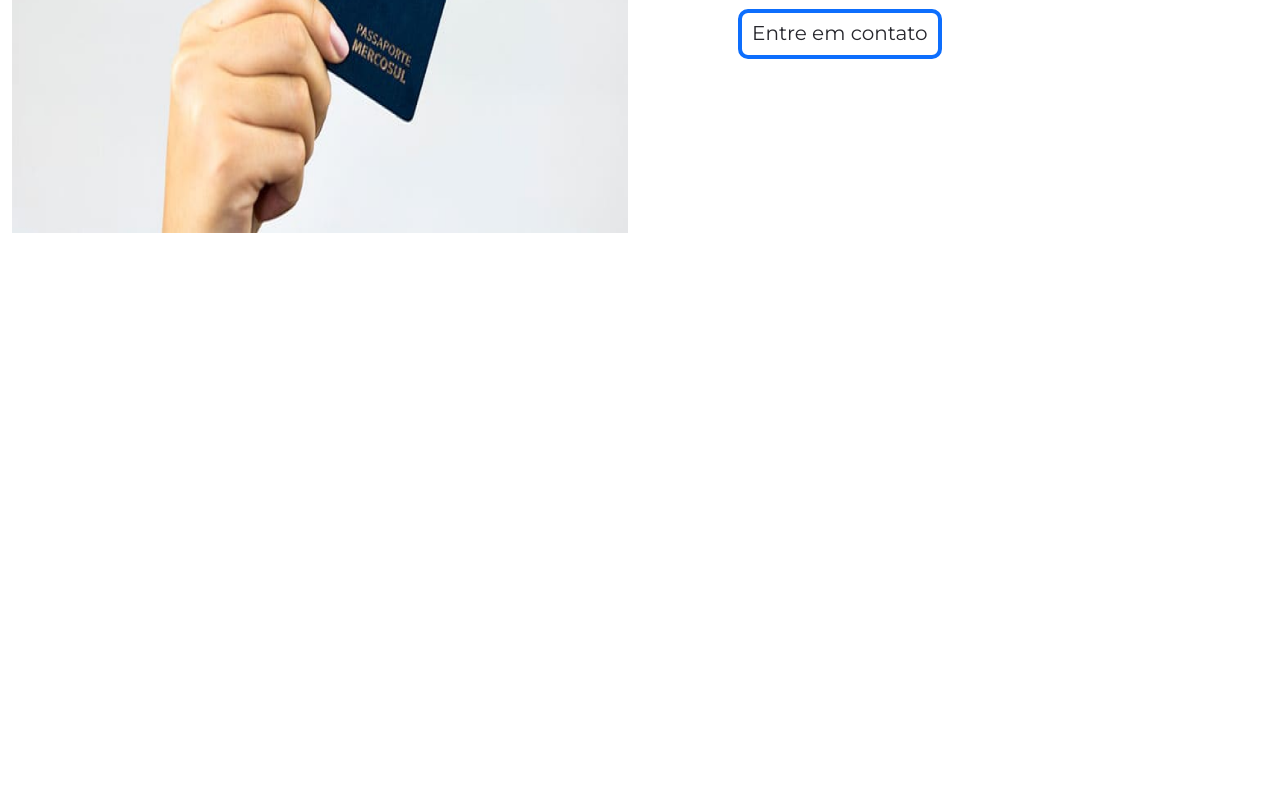
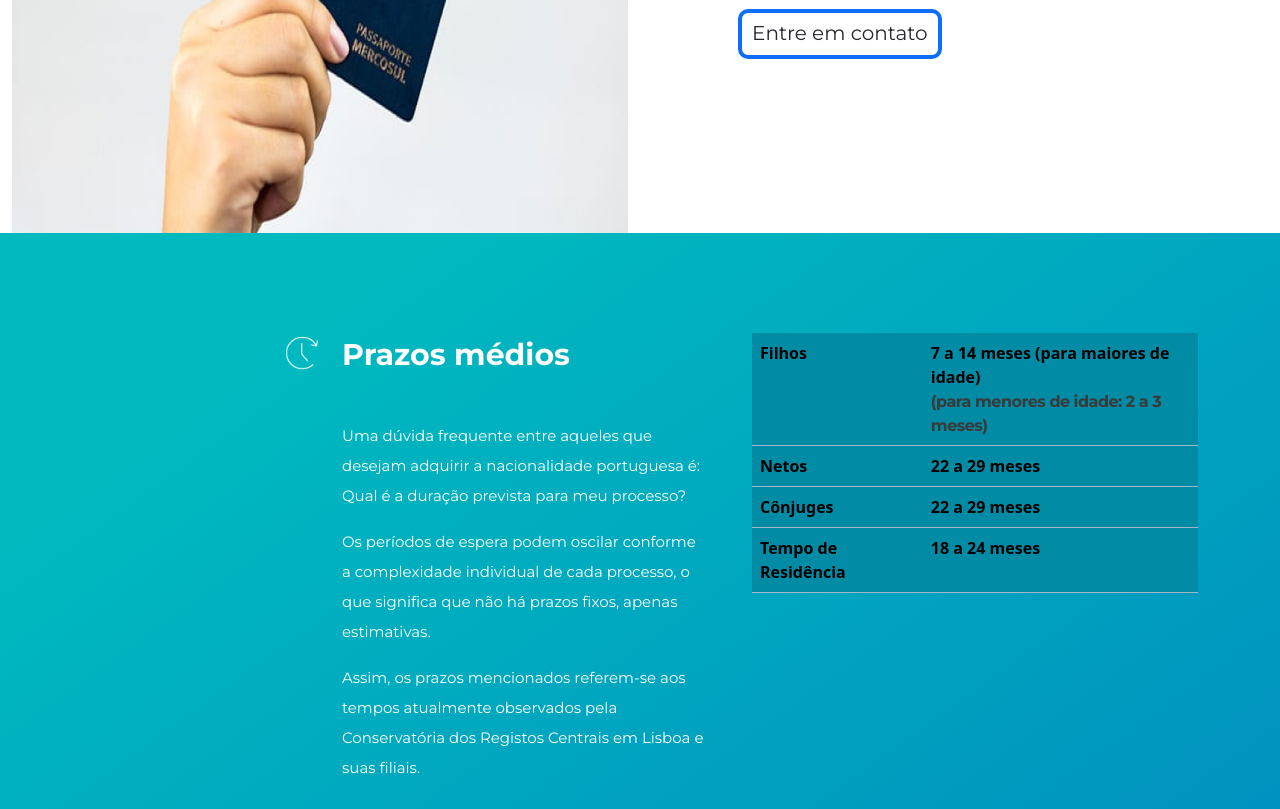
Before and after one commit to RaxonRafi/dreams, a plain HTML site: page nacionalidade-portuguesa.html in a window 1280 px wide. Shown: the part 2579-3388 px from the top of the page. Before the commit the page ends 2812 px from the top, so only its background shows below. Drawn offline with nearby package versions, Linux system fonts and the light colour scheme.

Commit message:
new section

```diff
--- a/css/style.css
+++ b/css/style.css
@@ -312,3 +312,47 @@ background: linear-gradient(93.68deg, #008FBF 6.37%, #00B9BF 100.01%);
     color:  #27272D;
 
 }
+.avg-deadlines{
+
+    background: linear-gradient(144.31deg, #00B9BF 20.9%, #008FBF 106.96%);
+
+}
+.design-sem-1 img{
+    height: 40px;
+    width: 40px;
+}
+.design-sem1-text .heading-span{
+
+    font-family: Montserrat;
+    font-size: 30px;
+    font-weight: 800;
+    line-height: 24px;
+    letter-spacing: 0em;
+    text-align: left;
+    color: #FFFFFF;
+
+
+}
+.design-sem1-text{
+    margin: 10px 20px;
+
+}
+.design-sem1-p{
+    padding-top: 50px;
+
+
+}
+.design-sem1-p , p{
+    text-align: left;
+    font-family: Montserrat;
+    font-size: 15px;
+    font-weight: 400;
+    line-height: 30px;
+    letter-spacing: 0em;
+    text-align: left;
+    color: #FFFFFF;
+
+}
+.table-primary {
+    --bs-table-bg: #028ba5 !important;
+}
--- a/nacionalidade-portuguesa.html
+++ b/nacionalidade-portuguesa.html
@@ -208,6 +208,64 @@
 
       </div>
     </div>
+    <div class="container-fluid avg-deadlines">
+        <div class="container">
+          <div class="row" style="
+          padding-left: 200px;
+          padding-top: 100px;">
+            <div class="col-md-6 d-flex">
+
+              <div class="design-sem-1">
+                <img src="./images/Design sem nome 1.png" alt="">
+              </div>
+              <div class="design-sem1-text">
+                <span class="heading-span">Prazos médios</span>
+                <p class="design-sem1-p">
+
+                  Uma dúvida frequente entre aqueles que desejam adquirir a nacionalidade portuguesa é: Qual é a duração prevista para meu processo?
+
+                 <p> Os períodos de espera podem oscilar conforme a complexidade individual de cada processo, o que significa que não há prazos fixos, apenas estimativas.</p>
+
+                 <p> Assim, os prazos mencionados referem-se aos tempos atualmente observados pela Conservatória dos Registos Centrais em Lisboa e suas filiais.</p>
+                </p>
+              </div>
+
+            </div>
+            <div class="col-md-6">
+              <div class="table-responsive">
+                <table class="table table-primary" border="0px">
+
+                  <tbody>
+                    <tr>
+                      <tr>
+                        <th scope="row">Filhos</th>
+                        <td scope="col"><b>7 a 14 meses (para maiores de
+                          idade)</b><br>
+                        <span>(para menores de idade: 2 a 3 meses)</span></td>
+
+                      </tr>
+                      <th scope="row">Netos</th>
+                      <td><b>22 a 29 meses</b></td>
+
+                    </tr>
+                    <tr>
+                      <th scope="row">Cônjuges</th>
+                      <td><b>22 a 29 meses</b></td>
+                    </tr>
+                    <tr>
+                      <th scope="row">Tempo de Residência</th>
+                      <td><b>18 a 24 meses</b></td>
+
+                    </tr>
+                  </tbody>
+                </table>
+
+              </div>
+
+            </div>
+          </div>
+        </div>
+    </div>
 
     <script src="./js/main.js"></script>
     <script src="https://cdn.jsdelivr.net/npm/bootstrap@5.3.2/dist/js/bootstrap.bundle.min.js"></script>
```
